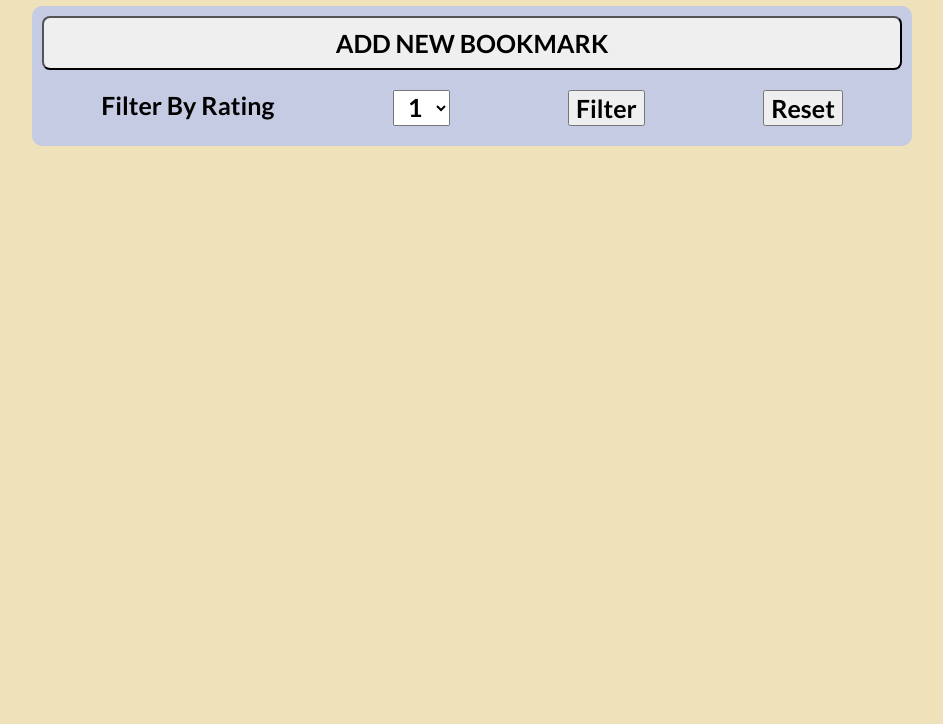
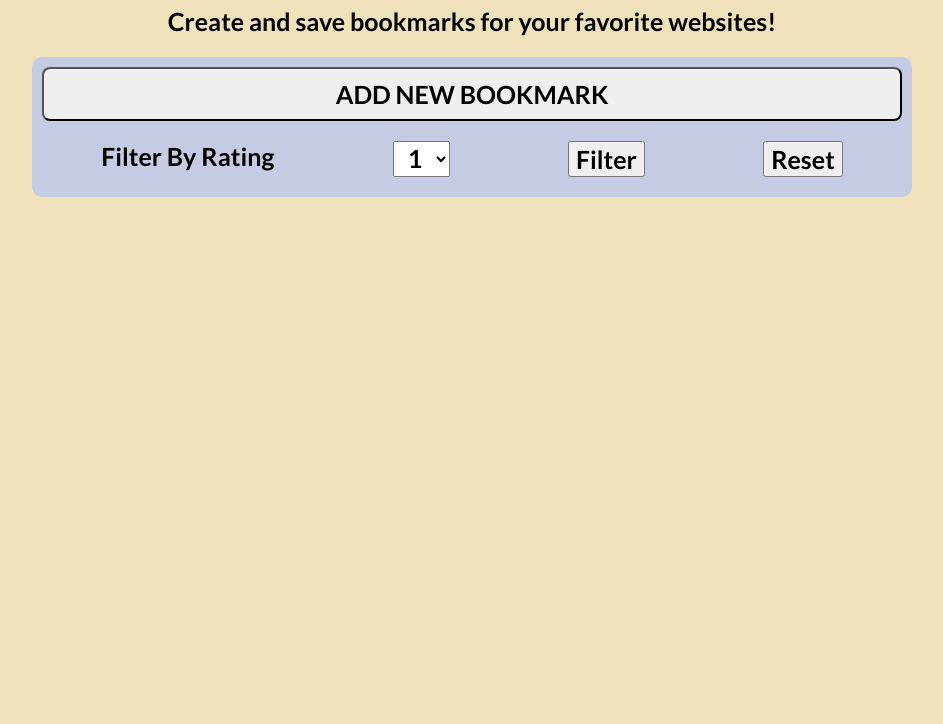
Before and after one commit to thinkful-ei-unicorn/jake-elizondo-bookmark-app, a website built with webpack: page src/index.html in a window 1280 px wide. Shown: the part 76-800 px from the top of the page, without its empty margins (168-1111 px from the left). Built offline with nearby package versions, Linux system fonts and the light colour scheme; no server answers.

Commit message:
added h2

```diff
--- a/src/index.css
+++ b/src/index.css
@@ -1,5 +1,11 @@
 .header {
   text-align: center;
+}
+
+h2 {
+  text-align: center;
+  font-size: 15px;
+  margin-top: 0px;
 }
 
 /************** MOBILE STYLINGS TO FOLLOW ********************/
@@ -178,6 +184,12 @@ li:last-child {
 
   * {
     font-family: Lato;
+  }
+
+  h2 {
+    text-align: center;
+    font-size: 25px;
+    margin-top: 0px;
   }
 
   body {
--- a/src/index.html
+++ b/src/index.html
@@ -20,6 +20,7 @@
     <!--   OPTIONS ON EVERY PAGE  -->
 
     <section class="initial-view">
+      <h2>Create and save bookmarks for your favorite websites!</h2>
       <div class="main-buttons">
         <button class="new-bookmark-button">ADD NEW BOOKMARK</button>
         <div class="ratings-select">
```
